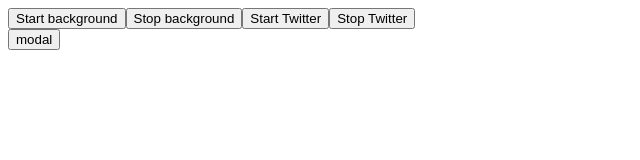
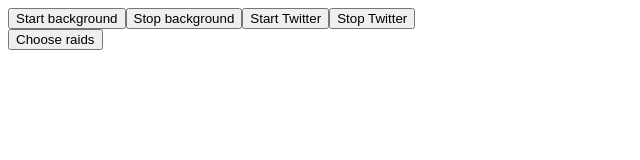
Before and after one commit to btruhand/GBF-Raiding-Extension, a React app: page / in a window 1280 px wide. Shown: the top 160 px of the page, without its empty margins (0-640 px from the left). Built offline with nearby package versions, Linux system fonts and the light colour scheme.

Commit message:
add raid list into main application wrapped as modal

```diff
--- a/src/App.tsx
+++ b/src/App.tsx
@@ -5,7 +5,8 @@ import { createEvent, ExtensionEvent } from '@/lib/events';
 import { TweetedRaid } from '@/types/custom'
 import styles from '@/styles/app.module.scss'
 import { Modal } from "@/components/modal"
-import { ConsoleWriter } from 'istanbul-lib-report';
+import RaidsList from '@/components/raids';
+import raids from '@/data/raids'
 
 const copyRaidId = (raidId: string) => {
   return navigator.clipboard.writeText(raidId)
@@ -88,8 +89,8 @@ function App() {
       <button onClick={stopBackground}>Stop background</button>
       <button onClick={startTwitter}>Start Twitter</button>
       <button onClick={stopTwitter}>Stop Twitter</button>
-      <Modal modalButtonText="modal" modalTitle="Some modal" closeAction={(cb) => { console.log('close'); cb() }}>
-        <p>test test</p>
+      <Modal modalButtonText='Choose raids' modalTitle='Raids' closeAction={(cb) => { console.log('close'); cb() }}>
+        <RaidsList difficulty='high-level' data={raids['high-level']} />
       </Modal>
 
       <FoundRaids found={foundRaids} />
```
